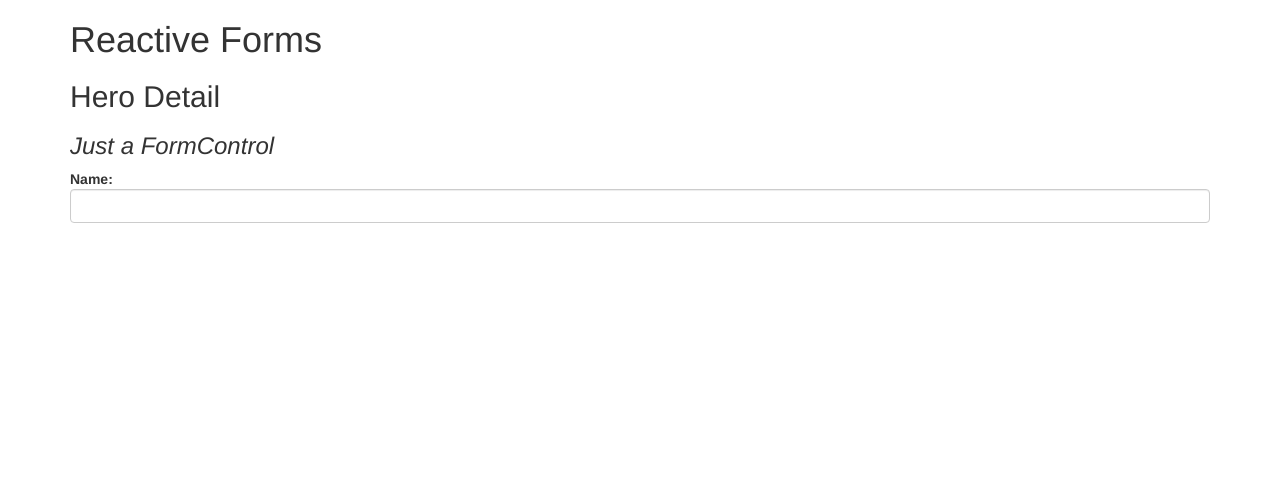
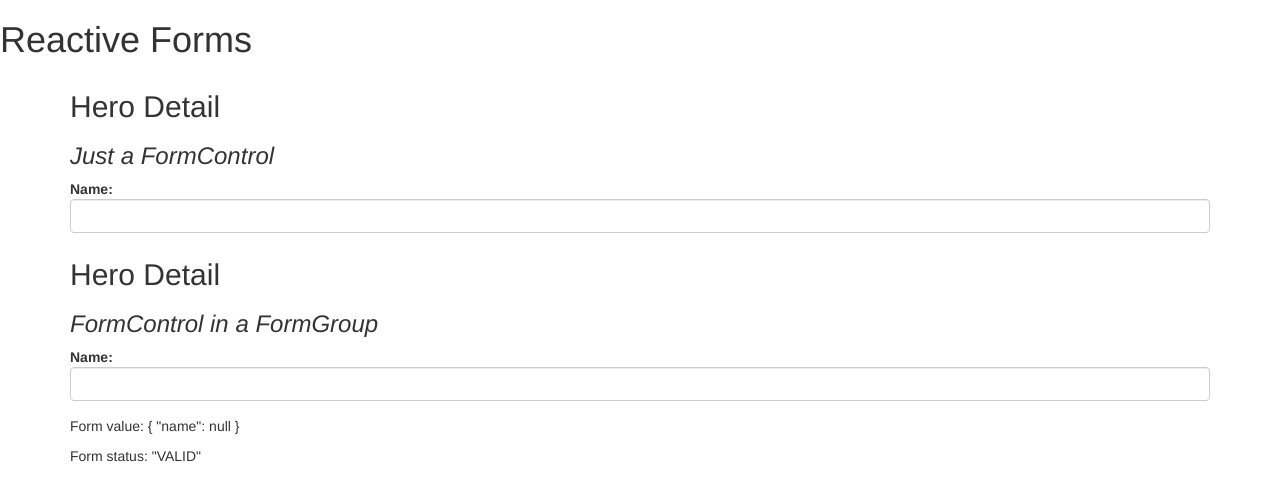
Before and after one commit to makkars/angularReactiveForms, an Angular app: page / in a window 1280 px wide. Shown: the top 500 px of the page. Built offline with nearby package versions, Linux system fonts and the light colour scheme.

Commit message:
FormGroup

```diff
--- a/src/app/app.component.html
+++ b/src/app/app.component.html
@@ -1,4 +1,8 @@
+<h1>Reactive Forms</h1>
 <div class="container">
-    <h1>Reactive Forms</h1>
-    <app-hero-detail></app-hero-detail>
-  </div>
+  <app-hero-detail></app-hero-detail>
+</div>
+
+<div class="container">
+  <app-hero-detail2></app-hero-detail2>
+</div>
--- a/src/app/app.module.ts
+++ b/src/app/app.module.ts
@@ -6,12 +6,14 @@ import { FormsModule, ReactiveFormsModule } from '@angular/forms';
 
 import { AppComponent } from './app.component';
 import { HeroDetailComponent } from './component/hero-detail/hero-detail.component';
+import { HeroDetail2Component } from './component/hero-detail2/hero-detail2.component';
 
 
 @NgModule({
   declarations: [
     AppComponent,
-    HeroDetailComponent
+    HeroDetailComponent,
+    HeroDetail2Component
   ],
   imports: [
     BrowserModule,
--- /dev/null
+++ b/src/app/component/hero-detail2/hero-detail2.component.html
@@ -0,0 +1,13 @@
+<h2>Hero Detail</h2>
+<h3>
+  <i>FormControl in a FormGroup</i>
+</h3>
+<form [formGroup]="heroForm" novalidate>
+  <div class="form-group">
+    <label class="center-block">Name:
+      <input class="form-control" formControlName="name">
+    </label>
+  </div>
+</form>
+<p>Form value: {{ heroForm.value | json }}</p>
+<p>Form status: {{ heroForm.status | json }}</p>
--- /dev/null
+++ b/src/app/component/hero-detail2/hero-detail2.component.ts
@@ -0,0 +1,20 @@
+import { Component, OnInit } from '@angular/core';
+import { FormControl, FormGroup } from '@angular/forms';
+
+@Component({
+  selector: 'app-hero-detail2',
+  templateUrl: './hero-detail2.component.html',
+  styleUrls: ['./hero-detail2.component.css']
+})
+
+export class HeroDetail2Component implements OnInit {
+
+  heroForm = new FormGroup({
+    name: new FormControl()
+  });
+
+  constructor() { }
+
+  ngOnInit() {
+  }
+}
```
Also changed, not shown: src/app/component/hero-detail2/hero-detail2.component.css (added), 1 other file (tests, documents, lock files or other folders).
